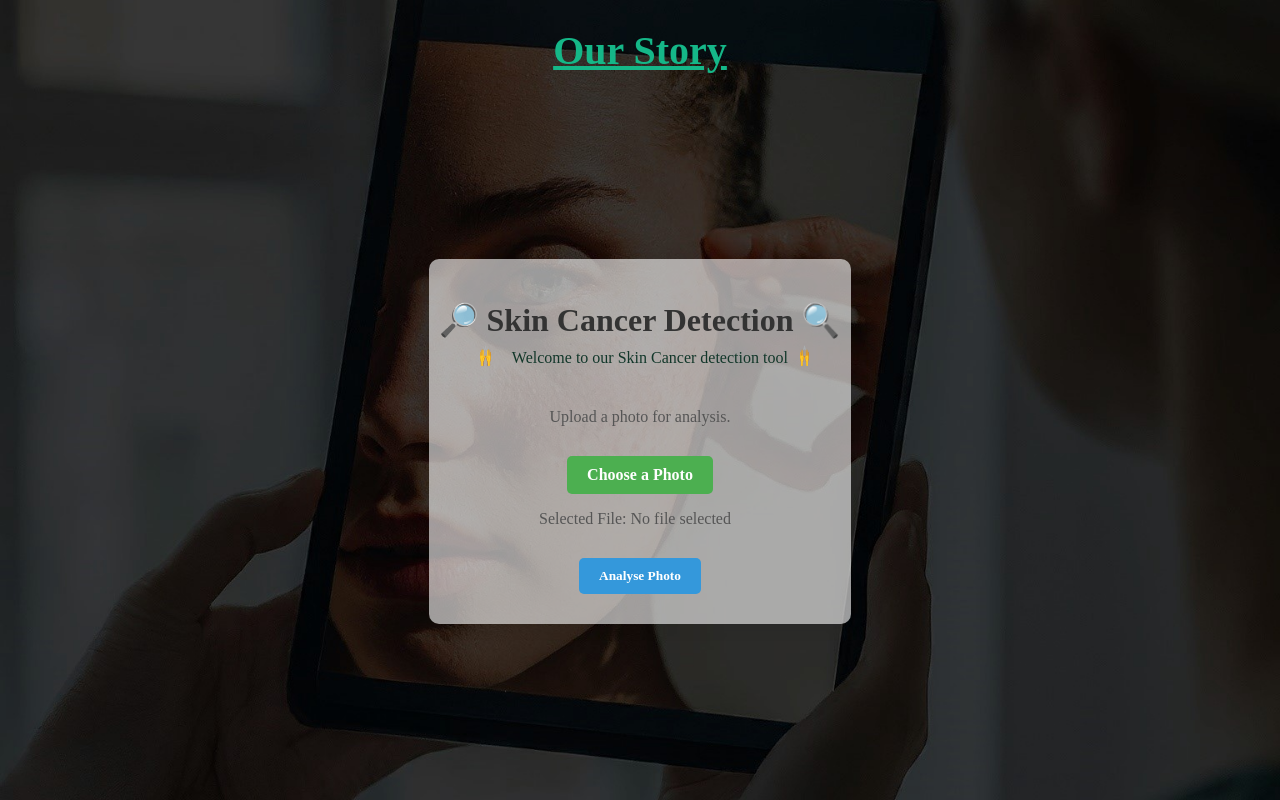
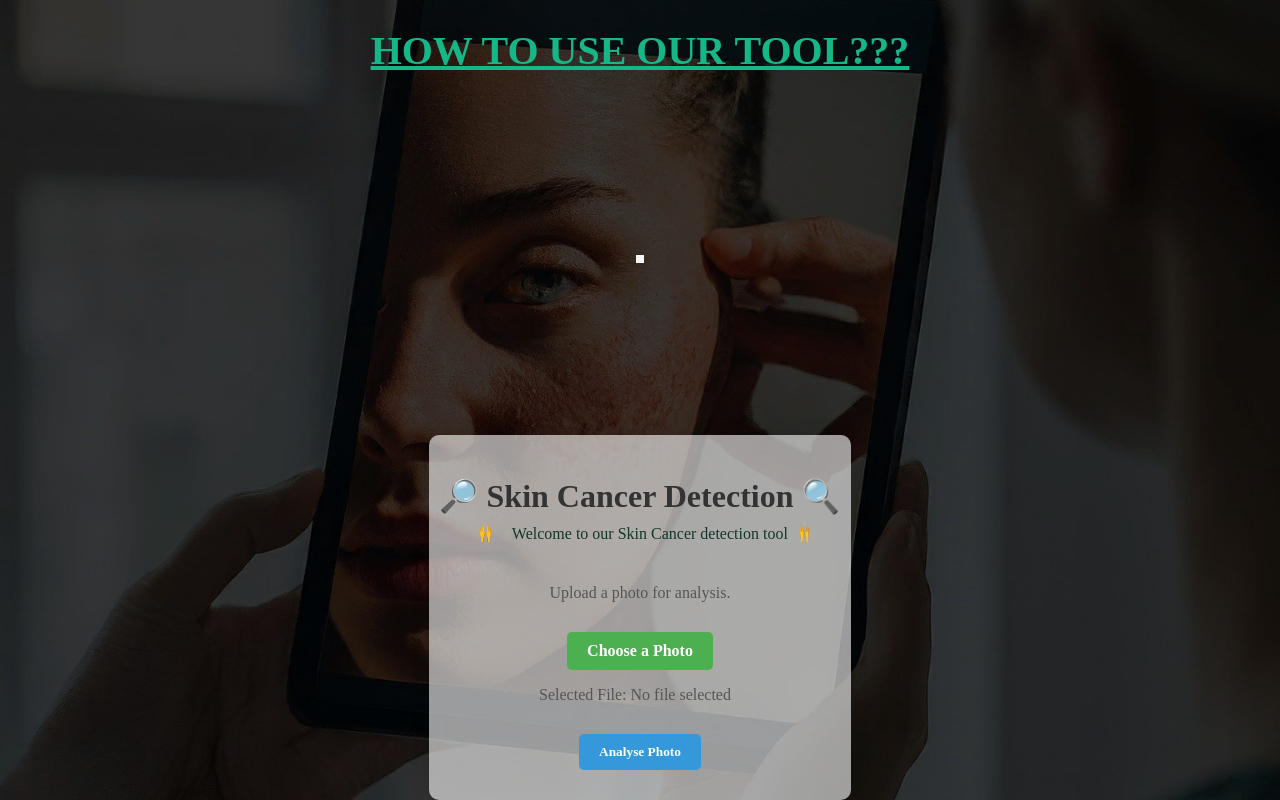
Before and after one commit to falconpunch082/melanoma-detection, a Flask app: page / in a window 1280 px wide. Run offline with Flask 3, Linux system fonts and the light colour scheme.

Commit message:
restore app.py and html file

```diff
--- a/app/app.py
+++ b/app/app.py
@@ -94,6 +94,18 @@ def home_page():
 @app.route('/predict/<file_name>',methods=['POST','GET'])
 def predict(file_name):
     raw_data = request.data #For hadnling post request otherwise it will not work
+    colors=[
+        'rgb(255,4,2)',
+        'rgb(255,69,32)',
+        'rgb(255,109,51)',
+        'rgb(255,159,75)',
+        'rgb(255,197,93)',
+        'rgb(175,204,95)',
+        'rgb(124,196,91)',
+        'rgb(73,188,86)',
+        'rgb(22,179,82)'
+    ]
+    text_color=colors[8]
     # Get the link file
     if os.path.exists(uploads_dir):
         # Get a list of all files in the directory
@@ -122,23 +134,18 @@ def predict(file_name):
                 processed_img=prepro(img_path)
                 if processed_img is not None:
                     # Reshape the image for prediction
-                    # processed_image = np.expand_dims(processed_img, axis=0)
                     processed_image = np.expand_dims(processed_img/255, 0)
                     # Make predictions using the loaded model
                     predictions = model.predict(processed_image)
-                    print(predictions)
-                    prediction_value = round(predictions[0][0])
-                    # #Remove the file when done
-                    # if os.path.isfile(img_path):
-                    #     os.remove(img_path)
-
+                    prediction_value = round(100-predictions[0][0]*100)
         if session['file_name']=='No file selected':
             prediction_result = "Please upload a photo of your skin first!!!"
         else:
-            if prediction_value==0:
-                prediction_result = 'Analysis Result: <span style="color: green;">No sign of cancer was detected.</span>'
-            else:
-                prediction_result = 'Analysis Result: <span style="color: red;">Suspicious. Consult a dermatologist.</span>'
+            for i, pred in enumerate(range(90, 0, -10)):
+                if prediction_value >= pred:
+                    text_color=colors[i]
+                    break
+            prediction_result = f'Analysis Result: <span style="color: {text_color};">{prediction_value}% chance that the given photo has cancer.</span>'
     except Exception as e:
         prediction_result = 'Ooops, something went wrong. Please re-upload the file and try again.'
         session['_cleared_once'] = True
@@ -157,4 +164,4 @@ def reset():
     return 'Data reset'
 
 if __name__=="__main__":
-    app.run(debug=False)
+    app.run(debug=True)
--- a/app/templates/skin-cancer-detection.html
+++ b/app/templates/skin-cancer-detection.html
@@ -15,7 +15,7 @@
             margin: 0;
             padding: 0;
             display: grid;
-            grid-template-rows: auto 1fr;
+            grid-template-rows: auto 5fr;
             place-items: center;
             align-items: center;
             height: 100vh;
@@ -158,8 +158,35 @@
         /* CLASS */
         /* ==== */
 
+        .seperator{
+            display: block;
+            border-style: dashed;
+            border-width: 4px;
+            border-color: whitesmoke;
+        }
+
         .section1{
             grid-row: 1; /* Assigns the first section to the first row */
+            /* if want to start on the left side    justify-self: start; */
+        }
+
+        .section2{
+            grid-row: 2; /* Assigns the first section to the first row */
+            /* if want to start on the left side    justify-self: start; */
+        }
+
+        .section3{
+            grid-row: 3; /* Assigns the first section to the first row */
+            /* if want to start on the left side    justify-self: start; */
+        }
+
+        .section4{
+            grid-row: 4; /* Assigns the first section to the first row */
+            /* if want to start on the left side    justify-self: start; */
+        }
+
+        .section5{
+            grid-row: 5; /* Assigns the first section to the first row */
             /* if want to start on the left side    justify-self: start; */
         }
 
@@ -293,10 +320,11 @@
 <body>
     <!-- Our Story Button -->
     <div class="section1">
-        <h1 id="ourStory" onclick="toggleStory()">Our Story</h1>
+        <h1 id="ourStory" onclick="toggleStory()">HOW TO USE OUR TOOL???</h1>
         <p id="showStory" class="our-story">Our story begins with...</p>
     </div>
 
+    <span class="section2 seperator"></span>
 
     <div class="container">
         <!-- Header -->
```
Also changed, not shown: app/static/contents/our_story.html (+30 -8 lines).
